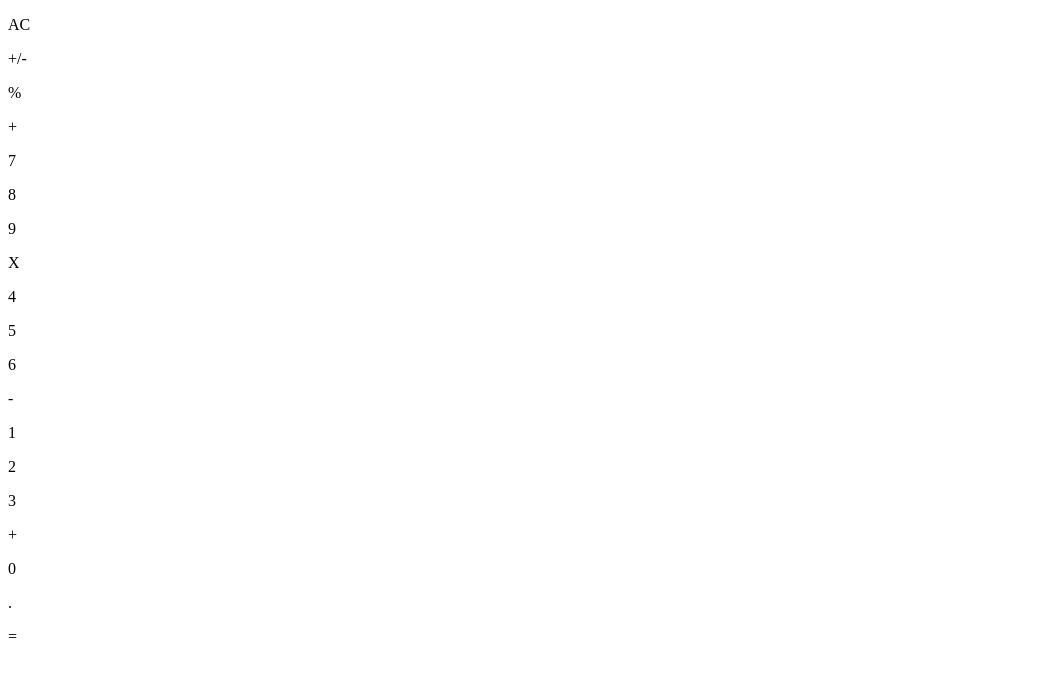
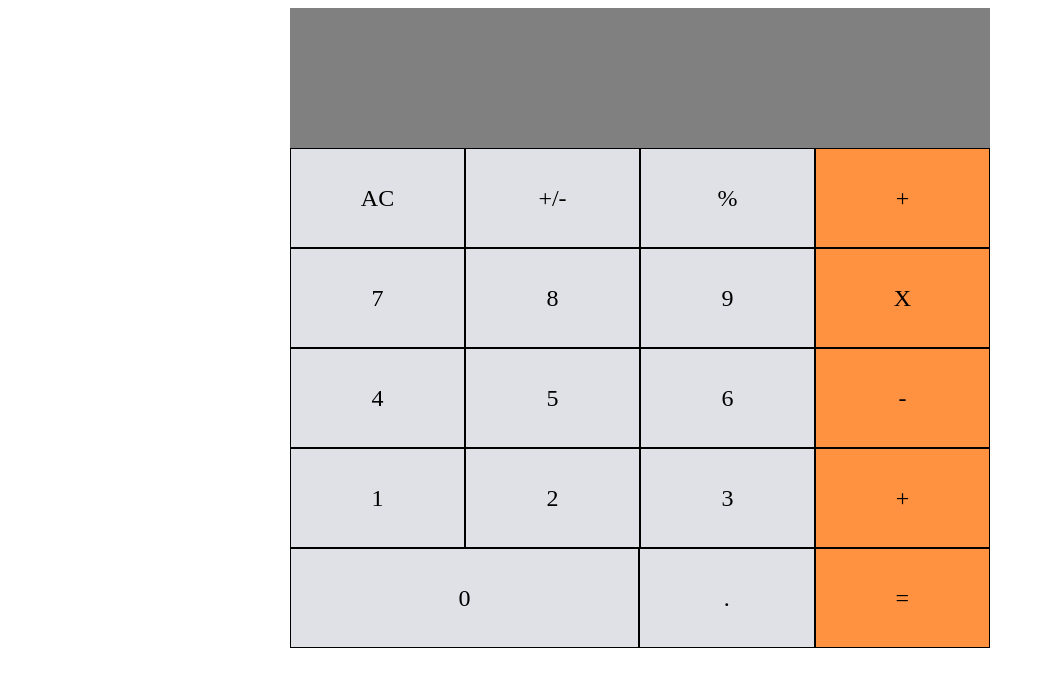
Before and after one commit to kvnlay/react-calculator, a React (Create React App) app: page / in a window 1280 px wide. Shown: the top 686 px of the page, without its empty margins (0-1045 px from the left). Built offline with nearby package versions, Linux system fonts and the light colour scheme.

Commit message:
Add and refactor component styles

```diff
--- a/src/App.css
+++ b/src/App.css
@@ -1,3 +1,49 @@
-#app {
+.container {
   text-align: center;
+  display: flex;
+  flex-direction: column;
+  width: 700px;
+  margin: 0 auto;
+
 }
+
+.row {
+  display: flex;
+  height: 100px;
+  flex-direction: row;
+}
+
+.button {
+  width: 25%;
+  color: #000000;
+  border: 1px solid #000000;
+  display: flex;
+  align-items: center;
+  justify-content: center;
+  font-size: 1.5em;
+}
+
+.button-gray {
+  background-color: #e0e1e6;
+}
+
+.button-orange {
+  background-color: #fe9241;
+}
+
+.wide {
+  width: 50%;
+}
+
+
+.display {
+  background-color: gray;
+  height: 100px;
+  color: #ffffff;
+  font-weight: bold;
+  font-size: 1.4em;
+  display: flex;
+  justify-content: flex-end;
+  padding: 20px;
+  align-items: flex-end;
+}
```
